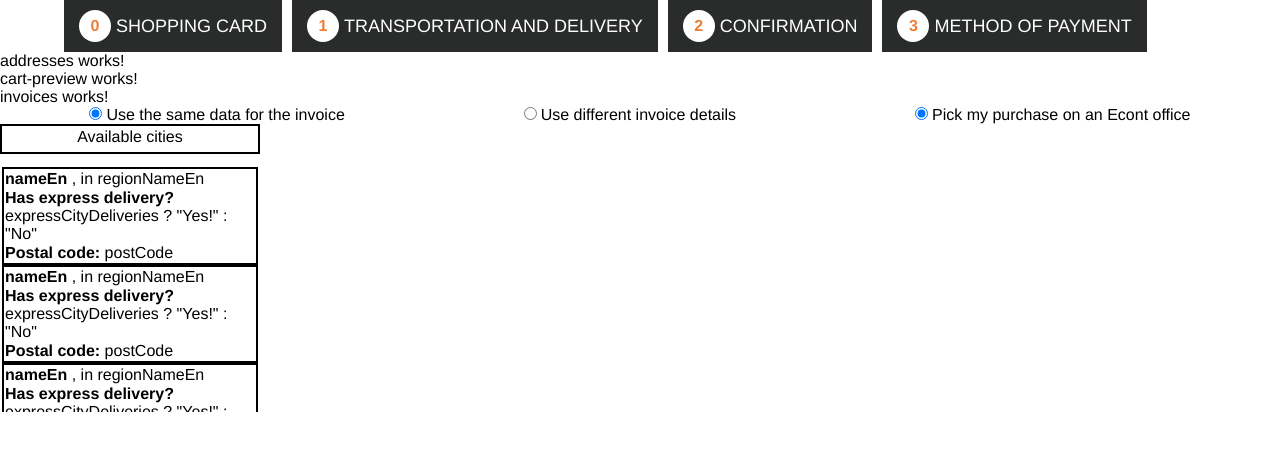
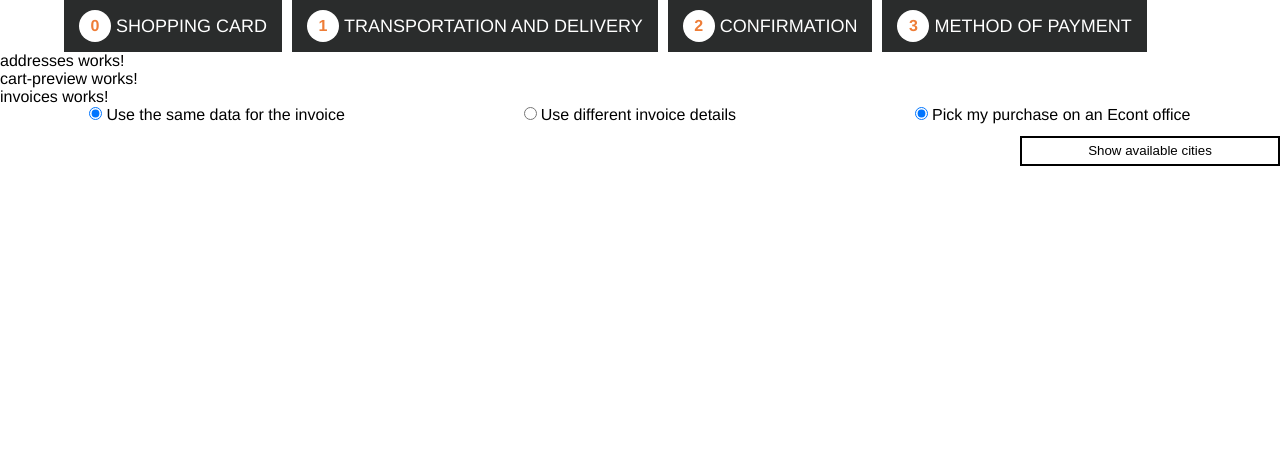
Before and after one commit to AlbertoDesastre/Econt-miniapp-Angular, an Angular app: page / in a window 1280 px wide. Shown: the top 450 px of the page. Built offline with nearby package versions, Linux system fonts and the light colour scheme.

Commit message:
Conditional rendering depending on state

```diff
--- a/src/app/components/checkout-summary/checkout-summary.component.html
+++ b/src/app/components/checkout-summary/checkout-summary.component.html
@@ -12,9 +12,12 @@
   </ul>
 </section>
 
+<div class="dropdown-wrapper">
   <article *ngIf="inputs[2].checked === true" class="dropdown-container">
-  <p class="dropdown-title">Available cities</p>
-  <ul class="dropdown">
+    <button class="dropdown-title" (click)="toggleDropdown()">
+      Show available cities
+    </button>
+    <ul class="dropdown" [ngClass]="{ active: showDropdown }">
       <li class="dropdown-li">
         <p><strong>nameEn </strong>, in regionNameEn</p>
         <p>
@@ -65,6 +68,7 @@
       </li>
     </ul>
   </article>
+</div>
 
 <!--
     Traducir a Angular
--- a/src/app/components/checkout-summary/checkout-summary.component.scss
+++ b/src/app/components/checkout-summary/checkout-summary.component.scss
@@ -14,14 +14,23 @@ section.section-checkout-summary {
 }
 
 // DROPDOWN
+
+.dropdown-wrapper {
+  display: flex;
+  justify-content: flex-end;
+  margin-top: 12px;
+}
+
 .dropdown-container {
   border: 2px solid black;
   width: 260px;
-  max-height: 30px;
+  height: 30px;
 
   .dropdown-title {
-    text-align: center;
-    margin-top: 2px;
+    width: 100%;
+    border: none;
+    background-color: transparent;
+    margin-top: 5px;
     cursor: pointer;
   }
 
@@ -31,6 +40,10 @@ section.section-checkout-summary {
   }
 
   .dropdown {
+    display: none;
+  }
+
+  .dropdown.active {
     width: 100%;
     margin-top: 6px;
     max-height: 260px;
--- a/src/app/components/checkout-summary/checkout-summary.component.ts
+++ b/src/app/components/checkout-summary/checkout-summary.component.ts
@@ -27,10 +27,16 @@ export class CheckoutSummaryComponent {
     },
   ];
 
+  showDropdown = false;
+
   toggleChecked = (event: MouseEvent) => {
     const inputId = (event.target as HTMLInputElement).id;
     const index = this.inputs.findIndex((input) => input.id === inputId);
 
     this.inputs[index].checked = !this.inputs[index].checked;
   };
+
+  toggleDropdown = () => {
+    this.showDropdown = !this.showDropdown;
+  };
 }
```
Lines whose indentation alone changed are shown as unchanged.
